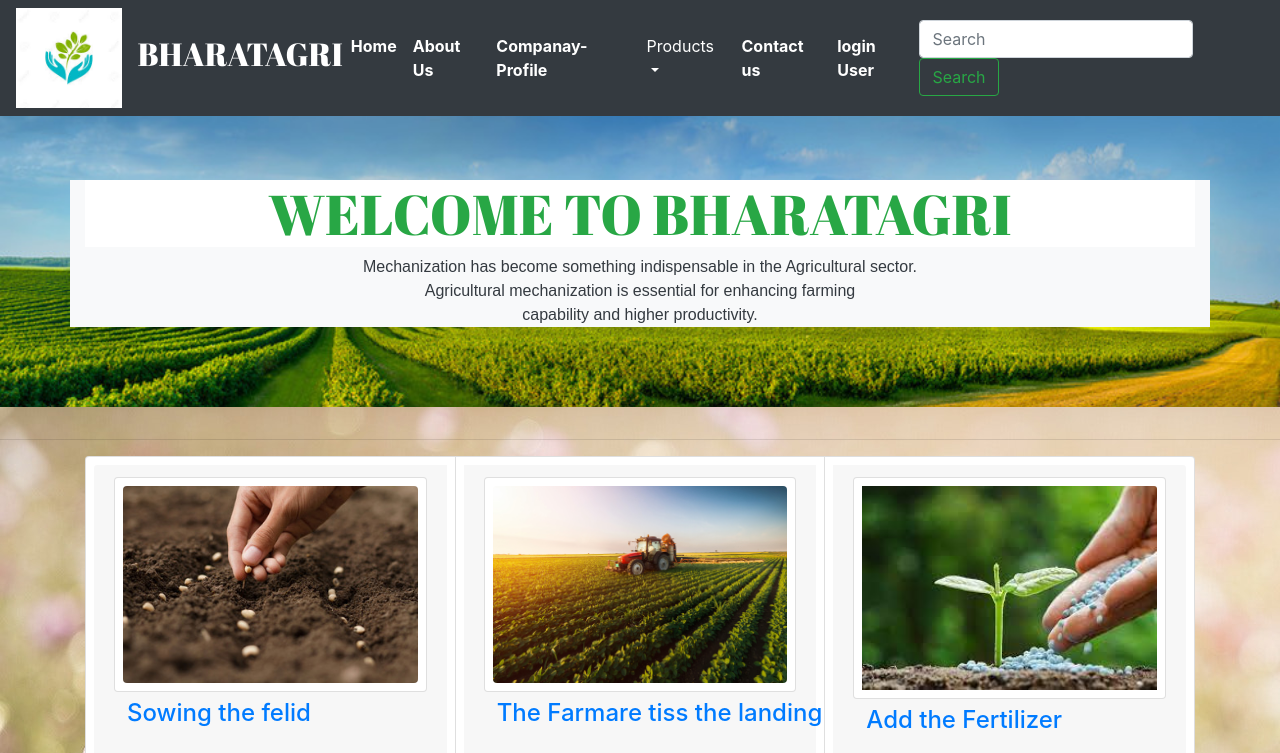
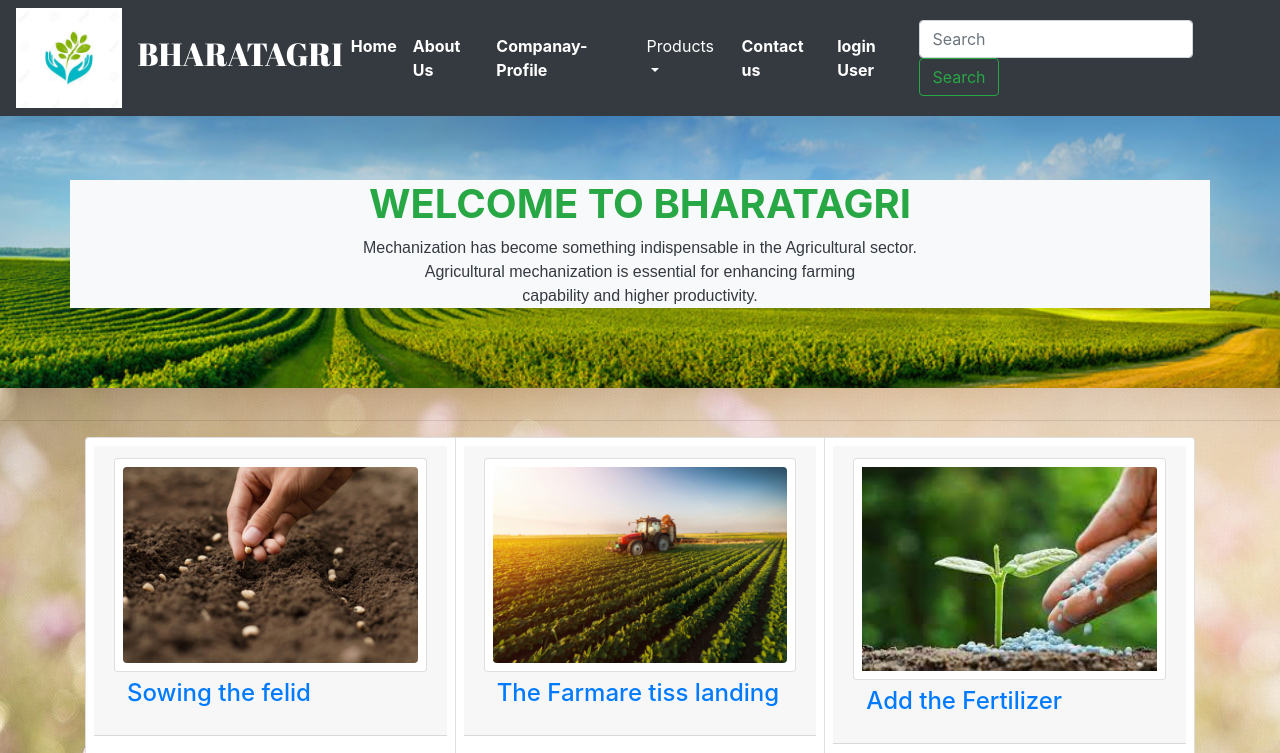
Before and after one commit to sawrilodhi/BharatAgri, a plain HTML site: page index.html in a window 1280 px wide. Shown: the top 753 px of the page. Drawn offline with nearby package versions, Linux system fonts and the light colour scheme; a web font is replaced by a local one.

Commit message:
Update index.html

```diff
--- a/index.html
+++ b/index.html
@@ -87,7 +87,7 @@
       <div class="jumbotron jumbotron-fluid" style="background: no-repeat center/80% url('./resources/background image.jpg'); background-size: cover;">
         <div class="container bg-light">
 
-          <h1 class="display-4 text-center  text-success"><strong>WELCOME TO BHARATAGRI</strong></h1>
+          <h1 class="display-5 text-center  text-success"><strong>WELCOME TO BHARATAGRI</strong></h1>
         <p class="fw-3 text-dark text-center"> Mechanization has become something indispensable in the Agricultural sector. <br>Agricultural mechanization is    essential for enhancing farming<br> capability and higher productivity.</p>
 
 
@@ -155,7 +155,7 @@
 
                 </div>
                 <button class="btn btn-link collapsed" data-toggle="collapse" data-target="#collapseTwo" aria-expanded="false" aria-controls="collapseTwo">
-                 <h4 class="text-center"> The Farmare tiss the landing</h4>
+                 <h4 class="text-center"> The Farmare tiss landing</h4>
                 </button>
               </h5>
             </div>
@@ -368,11 +368,14 @@
     <a class="btn  btn- btn-primary" style="background-color: #3b5998;" href="https://www.facebook.com/" role="button"
     ><i class="fab fa-facebook-f"></i
     > Facebook</a>
-
+        </div>
+    <div>
     <!-- Twitter -->
     <a class="btn btn-primary" style="background-color: #55acee;" href="https://twitter.com/" role="button"
     ><i class="fab fa-twitter"></i
     > Twitter</a>
+        </div>
+        <div>
 
     <!-- Google -->
     <a class="btn btn-primary" style="background-color: #dd4b39;" href="https://www.google.co.in/" role="button"
```
